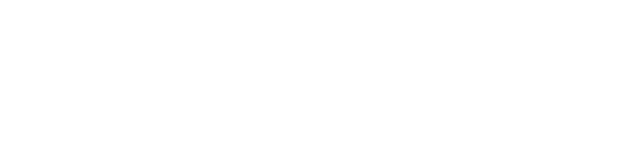
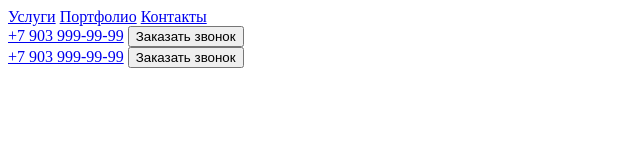
Before and after one commit to LeoKoder/special-app, a plain HTML site: page index.html in a window 1280 px wide. Shown: the whole page, without its empty margins (0-640 px from the left). Drawn offline with nearby package versions, Linux system fonts and the light colour scheme.

Commit message:
Изменение файла

```diff
--- a/index.html
+++ b/index.html
@@ -1,11 +1,27 @@
 <!DOCTYPE html>
-<html lang="en">
+<html>
 <head>
-  <meta charset="UTF-8">
-  <meta name="viewport" content="width=device-width, initial-scale=1.0">
-  <title>Document</title>
+    <meta charset='utf-8'>
+    <meta http-equiv='X-UA-Compatible' content='IE=edge'>
+    <title>Смарт-Экспресс — официальный сайт</title>
+    <meta name='viewport' content='width=device-width, initial-scale=1'>
+    <script src='js/jquery-3.6.0.min.js'></script>
 </head>
 <body>
-
+    <header>
+        <nav>
+            <a href="#services">Услуги</a>
+            <a href="#portfolio">Портфолио</a>
+            <a href="#contacts">Контакты</a>
+        </nav>
+        <div>
+            <a href="tel:+79039999999">+7 903 999-99-99</a>
+            <button>Заказать звонок</button>
+        </div>
+        <div>
+            <a href="tel:+79039999999">+7 903 999-99-99</a>
+            <button>Заказать звонок</button>
+        </div>
+    </header>
 </body>
 </html>
```
